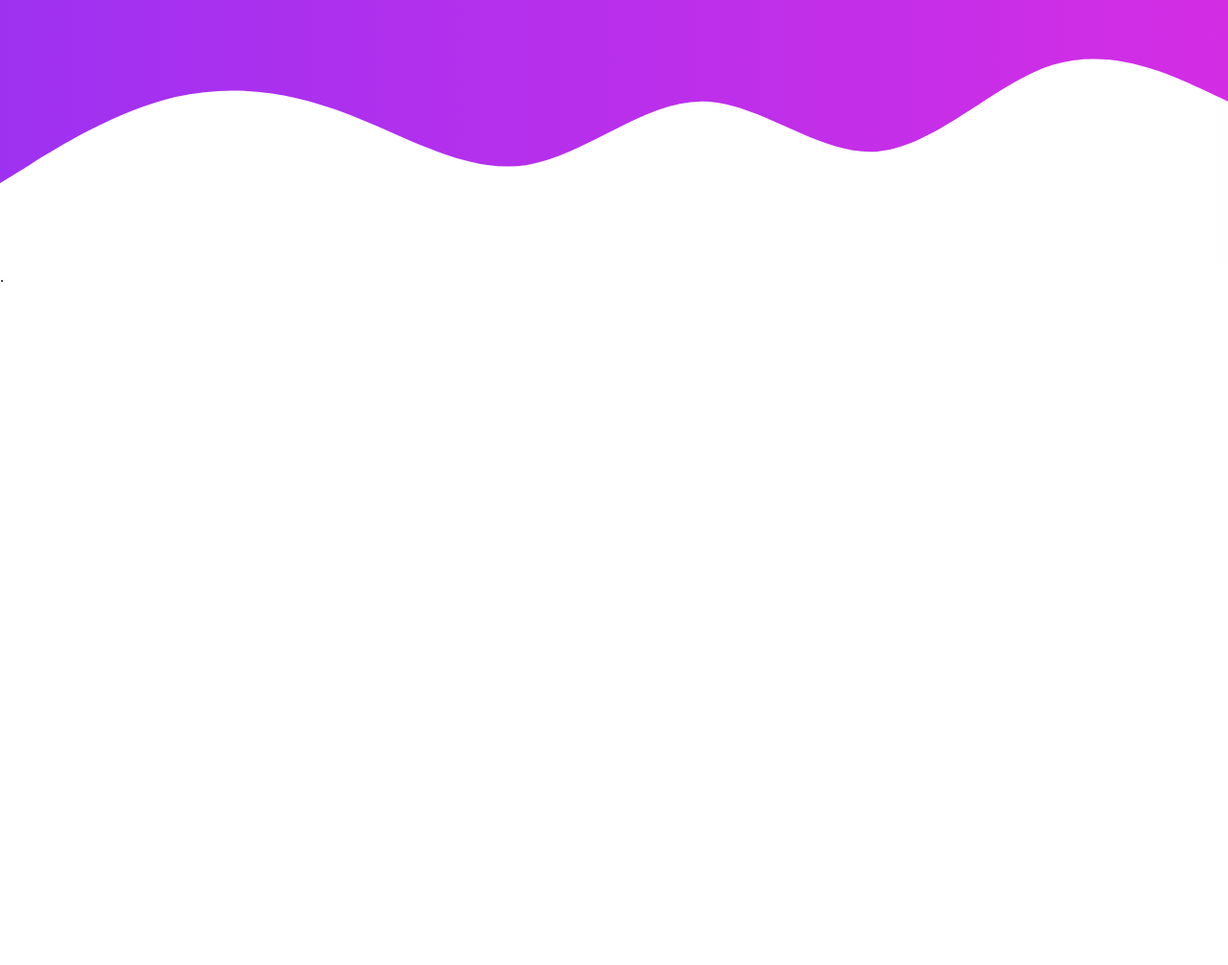
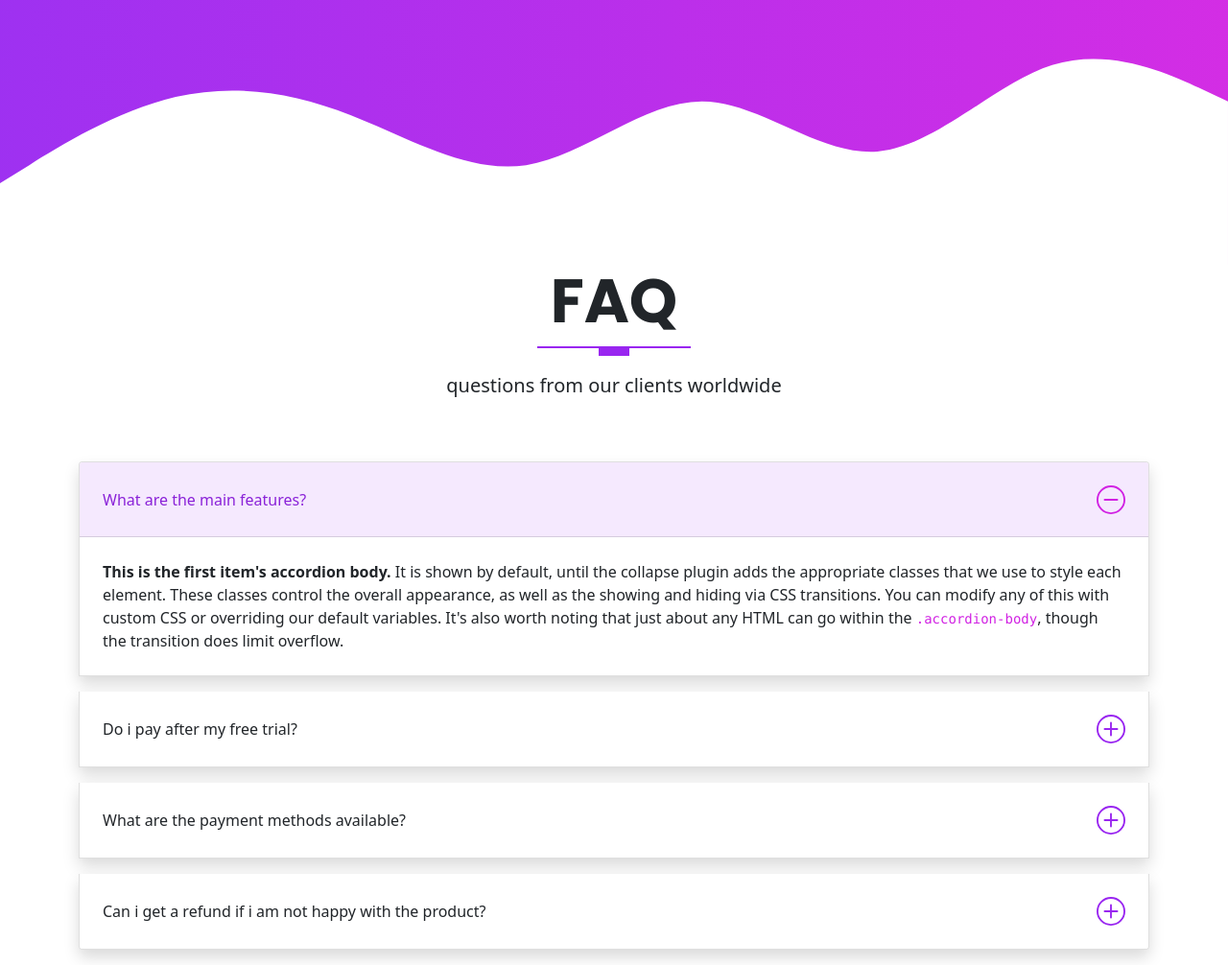
Before and after one commit to eddieash0007/bs5_sass, a website: page index.html in a window 1280 px wide. Shown: the part 4069-5075 px from the top of the page at 96% size. Before the commit the page ends 4369 px from the top, so only its background shows below. Drawn offline with nearby package versions, Linux system fonts and the light colour scheme.

Commit message:
faq's implemented successfully

```diff
--- a/index.html
+++ b/index.html
@@ -386,7 +386,79 @@
     </div>
   </div>
   <svg xmlns="http://www.w3.org/2000/svg" viewBox="0 0 1440 320"><path fill="#fff" fill-opacity="1" d="M0,224L34.3,202.7C68.6,181,137,139,206,122.7C274.3,107,343,117,411,144C480,171,549,213,617,202.7C685.7,192,754,128,823,128C891.4,128,960,192,1029,186.7C1097.1,181,1166,107,1234,85.3C1302.9,64,1371,96,1406,112L1440,128L1440,320L1405.7,320C1371.4,320,1303,320,1234,320C1165.7,320,1097,320,1029,320C960,320,891,320,823,320C754.3,320,686,320,617,320C548.6,320,480,320,411,320C342.9,320,274,320,206,320C137.1,320,69,320,34,320L0,320Z"></path></svg>
-</section>.
+</section>
+
+<!-- Start FAQ -->
+<section id="faq" class="faq">
+  <div class="container">
+    <div class="row text-center">
+      <h1 class="display-3 fw-bold text-uppercase">faq</h1>
+      <div class="heading-line"></div>
+      <p class="lead">questions from our clients worldwide</p>
+    </div>
+
+    <!-- Accordion Content  -->
+    <div class="row mt-5">
+
+      <div class="col-md-12">
+        <div class="accordion" id="accordionExample">
+          <!-- Accordion Item #1 -->
+          <div class="accordion-item shadow mb-3">
+            <h2 class="accordion-header" id="headingOne">
+              <button class="accordion-button" type="button" data-bs-toggle="collapse" data-bs-target="#collapseOne" aria-expanded="true" aria-controls="collapseOne">
+                What are the main features?
+              </button>
+            </h2>
+            <div id="collapseOne" class="accordion-collapse collapse show" aria-labelledby="headingOne" data-bs-parent="#accordionExample">
+              <div class="accordion-body">
+                <strong>This is the first item's accordion body.</strong> It is shown by default, until the collapse plugin adds the appropriate classes that we use to style each element. These classes control the overall appearance, as well as the showing and hiding via CSS transitions. You can modify any of this with custom CSS or overriding our default variables. It's also worth noting that just about any HTML can go within the <code>.accordion-body</code>, though the transition does limit overflow.
+              </div>
+            </div>
+          </div>
+          <!-- Accordion Item #2 -->
+          <div class="accordion-item shadow mb-3">
+            <h2 class="accordion-header" id="headingTwo">
+              <button class="accordion-button collapsed" type="button" data-bs-toggle="collapse" data-bs-target="#collapseTwo" aria-expanded="false" aria-controls="collapseTwo">
+                Do i pay after my free trial?
+              </button>
+            </h2>
+            <div id="collapseTwo" class="accordion-collapse collapse" aria-labelledby="headingTwo" data-bs-parent="#accordionExample">
+              <div class="accordion-body">
+                <strong>This is the second item's accordion body.</strong> It is hidden by default, until the collapse plugin adds the appropriate classes that we use to style each element. These classes control the overall appearance, as well as the showing and hiding via CSS transitions. You can modify any of this with custom CSS or overriding our default variables. It's also worth noting that just about any HTML can go within the <code>.accordion-body</code>, though the transition does limit overflow.
+              </div>
+            </div>
+          </div>
+          <!-- Accordion Item #3 -->
+          <div class="accordion-item shadow mb-3">
+            <h2 class="accordion-header" id="headingThree">
+              <button class="accordion-button collapsed" type="button" data-bs-toggle="collapse" data-bs-target="#collapseThree" aria-expanded="false" aria-controls="collapseThree">
+                What are the payment methods available?
+              </button>
+            </h2>
+            <div id="collapseThree" class="accordion-collapse collapse" aria-labelledby="headingThree" data-bs-parent="#accordionExample">
+              <div class="accordion-body">
+                <strong>This is the third item's accordion body.</strong> It is hidden by default, until the collapse plugin adds the appropriate classes that we use to style each element. These classes control the overall appearance, as well as the showing and hiding via CSS transitions. You can modify any of this with custom CSS or overriding our default variables. It's also worth noting that just about any HTML can go within the <code>.accordion-body</code>, though the transition does limit overflow.
+              </div>
+            </div>
+          </div>
+          <!-- Accordion Item #4 -->
+          <div class="accordion-item shadow mb-3">
+            <h2 class="accordion-header" id="headingFour">
+              <button class="accordion-button collapsed" type="button" data-bs-toggle="collapse" data-bs-target="#collapseFour" aria-expanded="false" aria-controls="collapseFour">
+                Can i get a refund if i am not happy with the product?
+              </button>
+            </h2>
+            <div id="collapseFour" class="accordion-collapse collapse" aria-labelledby="headingFour" data-bs-parent="#accordionExample">
+              <div class="accordion-body">
+                <strong>This is the third item's accordion body.</strong> It is hidden by default, until the collapse plugin adds the appropriate classes that we use to style each element. These classes control the overall appearance, as well as the showing and hiding via CSS transitions. You can modify any of this with custom CSS or overriding our default variables. It's also worth noting that just about any HTML can go within the <code>.accordion-body</code>, though the transition does limit overflow.
+              </div>
+            </div>
+          </div>
+        </div>
+      </div>
+    </div>
+  </div>
+</section>
 
 <script src="https://cdn.jsdelivr.net/npm/bootstrap@5.1.3/dist/js/bootstrap.bundle.min.js" integrity="sha384-ka7Sk0Gln4gmtz2MlQnikT1wXgYsOg+OMhuP+IlRH9sENBO0LRn5q+8nbTov4+1p" crossorigin="anonymous"></script>
 
--- a/scss/_custom.scss
+++ b/scss/_custom.scss
@@ -22,6 +22,8 @@ $primary:       $purple-dark;
 $secondary:     $pink;
 
 // ACCORDION OVERRIDES
+$accordion-padding-y:                     1.5rem;
+$accordion-padding-x:                     1.5rem;
 $accordion-icon-color:                    $primary;
 $accordion-icon-active-color:             $secondary;
 $accordion-icon-width:                    1.875rem;
@@ -31,10 +33,3 @@
 
 // Import Bootstrap 5
 @import "../node_modules/bootstrap/scss/bootstrap.scss";
-
-
-
-// <svg xmlns="http://www.w3.org/2000/svg" width="16" height="16" fill="currentColor" class="bi bi-dash-circle" viewBox="0 0 16 16">
-//   <path d="M8 15A7 7 0 1 1 8 1a7 7 0 0 1 0 14zm0 1A8 8 0 1 0 8 0a8 8 0 0 0 0 16z"/>
-//   <path d="M4 8a.5.5 0 0 1 .5-.5h7a.5.5 0 0 1 0 1h-7A.5.5 0 0 1 4 8z"/>
-// </svg>
```
Also changed, not shown: assets/css/style.css, 1 other file.
